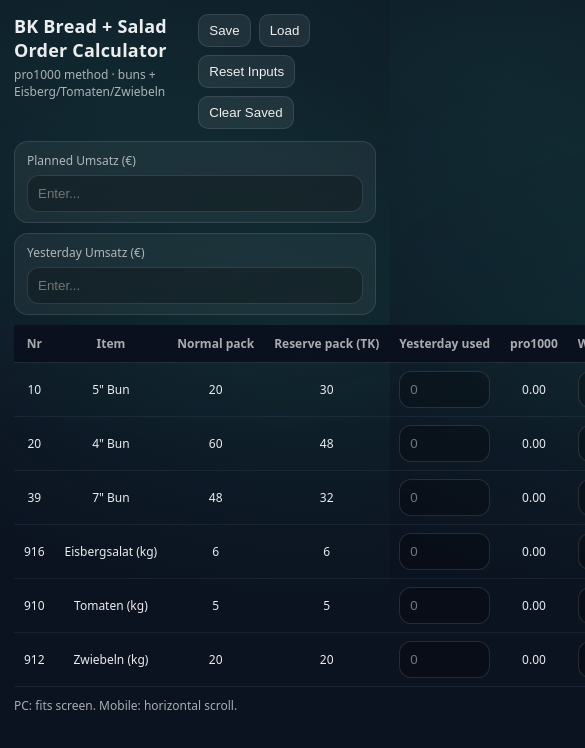
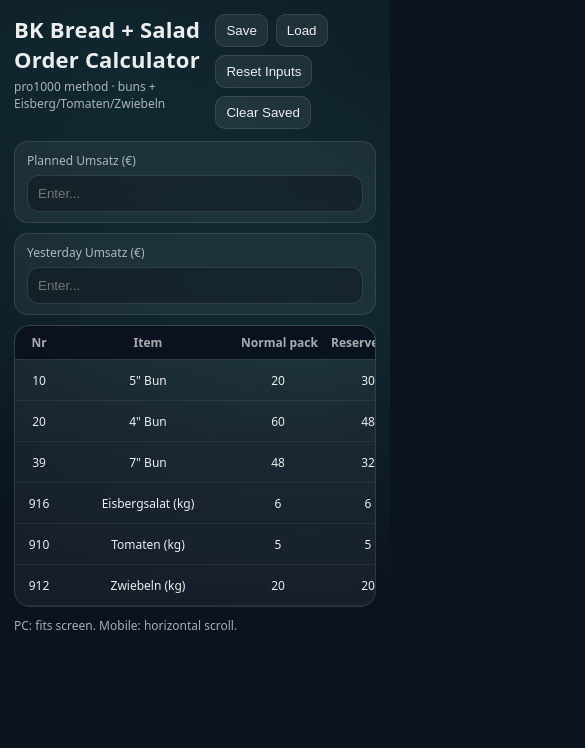
Before and after one commit to DanBlaz1988/bk-order-calculator, a website: page index.html in a window 390 px wide. Shown: the top 748 px of the page, 585 px wide, since content can reach past the window. Drawn offline with Linux system fonts and the light colour scheme.

Commit message:
Refactor CSS variables and improve layout styles

```diff
--- a/style.css
+++ b/style.css
@@ -1,28 +1,30 @@
 :root{
-  --bg: #0b1220;
-  --panel: rgba(255,255,255,0.05);
-  --panel2: rgba(255,255,255,0.07);
-  --text: rgba(255,255,255,0.92);
-  --muted: rgba(255,255,255,0.65);
-  --line: rgba(255,255,255,0.10);
-  --accent: #39c6a6;
+  --bg:#0b1220;
+  --panel:rgba(255,255,255,0.05);
+  --panel2:rgba(255,255,255,0.07);
+  --text:rgba(255,255,255,0.92);
+  --muted:rgba(255,255,255,0.65);
+  --line:rgba(255,255,255,0.10);
+  --accent:#39c6a6;
 }
 
 *{ box-sizing:border-box; }
 html,body{ height:100%; }
+
 body{
   margin:0;
-  background: radial-gradient(1200px 600px at 30% 10%, rgba(57,198,166,0.12), transparent 60%),
-              radial-gradient(900px 500px at 80% 40%, rgba(57,198,166,0.10), transparent 55%),
-              var(--bg);
+  background:
+    radial-gradient(1200px 600px at 30% 10%, rgba(57,198,166,0.12), transparent 60%),
+    radial-gradient(900px 500px at 80% 40%, rgba(57,198,166,0.10), transparent 55%),
+    var(--bg);
   color:var(--text);
   font-family: ui-sans-serif, system-ui, -apple-system, Segoe UI, Roboto, Arial;
 }
 
-/* FULL WIDTH container */
+/* FULL WIDTH */
 .container{
   width:100%;
-  max-width: 1400px;     /* desktop nice */
+  max-width: 1800px;
   margin: 0 auto;
   padding: 14px 14px 28px;
 }
@@ -35,16 +37,8 @@
   margin-bottom:12px;
 }
 
-h1{
-  margin:0;
-  font-size: 22px;
-  letter-spacing: 0.2px;
-}
-.sub{
-  margin-top:4px;
-  color:var(--muted);
-  font-size: 12px;
-}
+h1{ margin:0; font-size:22px; letter-spacing:.2px; }
+.sub{ margin-top:4px; color:var(--muted); font-size:12px; }
 
 .actions{
   display:flex;
@@ -60,9 +54,7 @@
   border-radius:10px;
   cursor:pointer;
 }
-.actions button:hover{
-  border-color: rgba(57,198,166,0.35);
-}
+.actions button:hover{ border-color: rgba(57,198,166,0.35); }
 
 .cards{
   display:grid;
@@ -77,12 +69,14 @@
   border-radius: 14px;
   padding: 10px 12px;
 }
+
 label{
   display:block;
   color: var(--muted);
   font-size: 12px;
   margin-bottom:6px;
 }
+
 input{
   width: 100%;
   background: rgba(0,0,0,0.25);
@@ -92,35 +86,29 @@
   color: var(--text);
   outline: none;
 }
-input:focus{
-  border-color: rgba(57,198,166,0.45);
-}
+input:focus{ border-color: rgba(57,198,166,0.45); }
 
-.note{
-  background: transparent;
-  color: var(--muted);
-  font-size: 12px;
-  margin: 6px 0 10px;
-}
-.note pre{
-  white-space: pre-wrap;
-  margin:0;
-}
+/* NOTE */
+.note{ color: var(--muted); font-size: 12px; margin: 6px 0 10px; }
+.note pre{ white-space: pre-wrap; margin:0; }
 
-/* KEY FIX: horizontal scrolling wrapper */
-.table-wrapper{
+/* === TABLE LAYOUT ===
+   PC: NO horizontal scroll, table fits (fixed layout, smaller text, ellipsis)
+   Mobile: allow scroll
+*/
+.table-wrap{
   width:100%;
-  overflow-x:auto;        /* <-- makes right side always reachable */
+  overflow-x: hidden;     /* PC default: no scroll */
   border-radius: 16px;
   border: 1px solid var(--line);
   background: var(--panel);
 }
 
-/* TABLE */
 table{
   width:100%;
-  min-width: 1350px;      /* <-- prevents cutting columns; scroll appears */
   border-collapse: collapse;
+  table-layout: fixed;    /* forces fit */
+  font-size: 12px;        /* tighter to fit PC */
 }
 
 thead th{
@@ -129,8 +117,7 @@
   background: rgba(10,16,30,0.92);
   backdrop-filter: blur(6px);
   border-bottom: 1px solid var(--line);
-  padding: 10px 10px;
-  font-size: 12px;
+  padding: 8px 8px;
   color: var(--muted);
   text-align: center;
   white-space: nowrap;
@@ -138,29 +125,42 @@
 
 tbody td{
   border-bottom: 1px solid rgba(255,255,255,0.06);
-  padding: 8px 10px;
-  font-size: 12px;
+  padding: 6px 8px;
   text-align: center;
   white-space: nowrap;
+  overflow: hidden;
+  text-overflow: ellipsis;
 }
 
-tbody tr:hover{
-  background: rgba(57,198,166,0.06);
+tbody tr:hover{ background: rgba(57,198,166,0.06); }
+
+/* Make inputs smaller inside the table */
+tbody td input{
+  padding: 6px 8px;
+  border-radius: 10px;
+  font-size: 12px;
 }
 
-.tiny{
-  color: var(--muted);
-  font-size: 12px;
-  margin-top: 10px;
-}
+/* Column widths (fit on PC) */
+.c-nr{ width: 48px; }
+.c-item{ width: 170px; }
+.c-pack{ width: 90px; }
+.c-in{ width: 110px; }
+.c-out{ width: 110px; }
 
-.footer{
-  margin-top: 10px;
-}
+/* Footer */
+.tiny{ color: var(--muted); font-size: 12px; margin-top: 10px; }
+.footer{ margin-top: 10px; }
 
-/* Mobile */
-@media (max-width: 700px){
+/* Mobile: allow horizontal scroll */
+@media (max-width: 1100px){
+  .table-wrap{
+    overflow-x: auto;
+    -webkit-overflow-scrolling: touch;
+  }
+  table{
+    min-width: 1250px;   /* on mobile it scrolls instead of squeezing unreadable */
+  }
   .cards{ grid-template-columns: 1fr; }
   .actions{ justify-content:flex-start; }
-  h1{ font-size: 18px; }
 }
```
